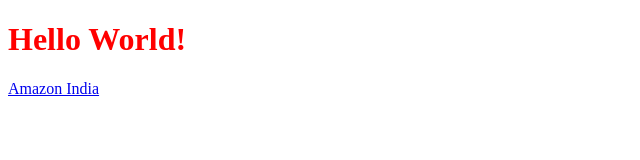
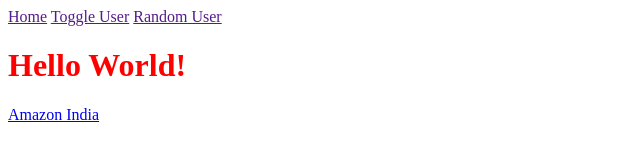
Before and after one commit to akshay-kumar-being-infinity/akshay-kumar-being-infinity.github.io, a plain HTML site: page index.html in a window 1280 px wide. Shown: the whole page, without its empty margins (0-640 px from the left). Drawn offline with Linux system fonts and the light colour scheme.

Commit message:
Created navbar

```diff
--- a/index.html
+++ b/index.html
@@ -7,6 +7,11 @@
     <link rel="stylesheet" href="style.css">
 </head>
 <body>
+    <div>
+        <a href="">Home</a>
+        <a href="">Toggle User</a>
+        <a href="">Random User</a>
+    </div>
     <h1>Hello World!</h1>
     <a href="https://www.amazon.in/">Amazon India</a>
     <script src="index.js"></script>
```
